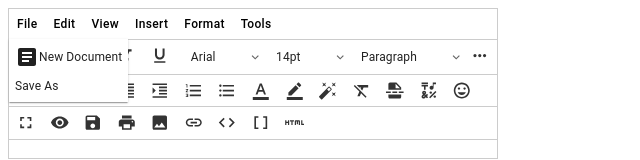
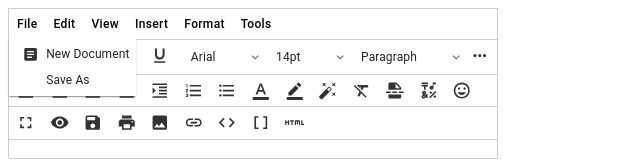
Before and after one commit to dcorby/react-wysiwyg, a React app: page / in a window 1280 px wide. Both pictures are taken after a click on the button "File". Shown: the top 160 px of the page, without its empty margins (0-640 px from the left). Built offline with nearby package versions, Linux system fonts and the light colour scheme.

Commit message:
Working on dropdown icon styling

```diff
--- a/src/MenuListComposition.js
+++ b/src/MenuListComposition.js
@@ -1,5 +1,5 @@
 import React from 'react';
-import * as Icons from './icons2';
+import * as Icons from './icons';
 import Button from '@mui/material/Button';
 import ClickAwayListener from '@mui/material/ClickAwayListener';
 import Grow from '@mui/material/Grow';
@@ -110,10 +110,10 @@ export default function MenuListComposition({ label, items }) {
                         key={idx}
                         onClick={handleClose}
                         value={Object.keys(elem)[0]}>
-                      {Object.values(elem)[0]['icon']
-                         && React.createElement(Icons.Map[Object.values(elem)[0]['icon']], {
-                           // ...
-                       })
+                      {(Object.values(elem)[0]['icon']
+                          && React.createElement(Icons.Map[Object.values(elem)[0]['icon']], {
+                            className: styles.icon
+                        })) || <Icons.Square className={styles.icon} sx={{ 'color': '#ffffff' }}/>
                       }
                       {Object.values(elem)[0]['label']}
                       </MenuItem>
--- a/src/icons.js
+++ b/src/icons.js
@@ -1,31 +1,69 @@
-export { default as Undo } from '@mui/icons-material/Undo';
-export { default as Redo } from '@mui/icons-material/Redo';
-export { default as FormatBold } from '@mui/icons-material/FormatBold';
-export { default as FormatItalic } from '@mui/icons-material/FormatItalic';
-export { default as FormatUnderlined } from '@mui/icons-material/FormatUnderlined';
-export { default as MoreHoriz } from '@mui/icons-material/MoreHoriz';
-export { default as FormatAlignLeft } from '@mui/icons-material/FormatAlignLeft';
-export { default as FormatAlignCenter } from '@mui/icons-material/FormatAlignCenter';
-export { default as FormatAlignRight } from '@mui/icons-material/FormatAlignRight';
-export { default as FormatAlignJustify } from '@mui/icons-material/FormatAlignJustify';
-export { default as FormatIndentIncrease } from '@mui/icons-material/FormatIndentIncrease';
-export { default as FormatListNumbered } from '@mui/icons-material/FormatListNumbered';
-export { default as FormatListBulleted } from '@mui/icons-material/FormatListBulleted';
-export { default as FormatColorText } from '@mui/icons-material/FormatColorText';
-export { default as BorderColor } from '@mui/icons-material/BorderColor';
-export { default as AutoFixHigh } from '@mui/icons-material/AutoFixHigh';
-export { default as FormatClear } from '@mui/icons-material/FormatClear';
-export { default as InsertPageBreak } from '@mui/icons-material/InsertPageBreak';
-export { default as EmojiSymbols } from '@mui/icons-material/EmojiSymbols';
-export { default as InsertEmoticon } from '@mui/icons-material/InsertEmoticon';
-export { default as Fullscreen } from '@mui/icons-material/Fullscreen';
-export { default as Visibility } from '@mui/icons-material/Visibility';
-export { default as Save } from '@mui/icons-material/Save';
-export { default as Print } from '@mui/icons-material/Print';
-export { default as InsertPhoto } from '@mui/icons-material/InsertPhoto';
-export { default as InsertLink } from '@mui/icons-material/InsertLink';
-export { default as Html } from '@mui/icons-material/Html';
-export { default as Code } from '@mui/icons-material/Code';
-export { default as DataArray } from '@mui/icons-material/DataArray';
-export { default as KeyboardArrowDown } from '@mui/icons-material/KeyboardArrowDown';
-export { default as Article } from '@mui/icons-material/Article';
+import Undo from '@mui/icons-material/Undo';
+import Redo from '@mui/icons-material/Redo';
+import FormatBold from '@mui/icons-material/FormatBold';
+import FormatItalic from '@mui/icons-material/FormatItalic';
+import FormatUnderlined from '@mui/icons-material/FormatUnderlined';
+import MoreHoriz from '@mui/icons-material/MoreHoriz';
+import FormatAlignLeft from '@mui/icons-material/FormatAlignLeft';
+import FormatAlignCenter from '@mui/icons-material/FormatAlignCenter';
+import FormatAlignRight from '@mui/icons-material/FormatAlignRight';
+import FormatAlignJustify from '@mui/icons-material/FormatAlignJustify';
+import FormatIndentIncrease from '@mui/icons-material/FormatIndentIncrease';
+import FormatListNumbered from '@mui/icons-material/FormatListNumbered';
+import FormatListBulleted from '@mui/icons-material/FormatListBulleted';
+import FormatColorText from '@mui/icons-material/FormatColorText';
+import BorderColor from '@mui/icons-material/BorderColor';
+import AutoFixHigh from '@mui/icons-material/AutoFixHigh';
+import FormatClear from '@mui/icons-material/FormatClear';
+import InsertPageBreak from '@mui/icons-material/InsertPageBreak';
+import EmojiSymbols from '@mui/icons-material/EmojiSymbols';
+import InsertEmoticon from '@mui/icons-material/InsertEmoticon';
+import Fullscreen from '@mui/icons-material/Fullscreen';
+import Visibility from '@mui/icons-material/Visibility';
+import Save from '@mui/icons-material/Save';
+import Print from '@mui/icons-material/Print';
+import InsertPhoto from '@mui/icons-material/InsertPhoto';
+import InsertLink from '@mui/icons-material/InsertLink';
+import Html from '@mui/icons-material/Html';
+import Code from '@mui/icons-material/Code';
+import DataArray from '@mui/icons-material/DataArray';
+import KeyboardArrowDown from '@mui/icons-material/KeyboardArrowDown';
+import Article from '@mui/icons-material/Article';
+import Square from '@mui/icons-material/Square';
+
+const Map = {
+  'Undo': Undo,
+  'Redo': Redo,
+  'FormatBold': FormatBold,
+  'FormatItalic': FormatItalic,
+  'FormatUnderlined': FormatUnderlined,
+  'MoreHoriz': MoreHoriz,
+  'FormatAlignLeft': FormatAlignLeft,
+  'FormatAlignCenter': FormatAlignCenter,
+  'FormatAlignRight': FormatAlignRight,
+  'FormatAlignJustify': FormatAlignJustify,
+  'FormatIndentIncrease': FormatIndentIncrease,
+  'FormatListNumbered': FormatListNumbered,
+  'FormatListBulleted': FormatListBulleted,
+  'FormatColorText': FormatColorText,
+  'BorderColor': BorderColor,
+  'AutoFixHigh': AutoFixHigh,
+  'FormatClear': FormatClear,
+  'InsertPageBreak': InsertPageBreak,
+  'EmojiSymbols': EmojiSymbols,
+  'InsertEmoticon': InsertEmoticon,
+  'Fullscreen': Fullscreen,
+  'Visibility': Visibility,
+  'Save': Save,
+  'Print': Print,
+  'InsertPhoto': InsertPhoto,
+  'InsertLink': InsertLink,
+  'Html': Html,
+  'Code': Code,
+  'DataArray': DataArray,
+  'KeyboardArrowDown': KeyboardArrowDown,
+  'Article': Article,
+  'Square': Square
+};
+
+export { Undo, Redo, FormatBold, FormatItalic, FormatUnderlined, MoreHoriz, FormatAlignLeft, FormatAlignCenter, FormatAlignRight, FormatAlignJustify, FormatIndentIncrease, FormatListNumbered, FormatListBulleted, FormatColorText, BorderColor, AutoFixHigh, FormatClear, InsertPageBreak, EmojiSymbols, InsertEmoticon, Fullscreen, Visibility, Save, Print, InsertPhoto, InsertLink, Html, Code, DataArray, KeyboardArrowDown, Article, Square, Map }
--- a/src/icons2.js
+++ /dev/null
@@ -1,67 +0,0 @@
-import Undo from '@mui/icons-material/Undo';
-import Redo from '@mui/icons-material/Redo';
-import FormatBold from '@mui/icons-material/FormatBold';
-import FormatItalic from '@mui/icons-material/FormatItalic';
-import FormatUnderlined from '@mui/icons-material/FormatUnderlined';
-import MoreHoriz from '@mui/icons-material/MoreHoriz';
-import FormatAlignLeft from '@mui/icons-material/FormatAlignLeft';
-import FormatAlignCenter from '@mui/icons-material/FormatAlignCenter';
-import FormatAlignRight from '@mui/icons-material/FormatAlignRight';
-import FormatAlignJustify from '@mui/icons-material/FormatAlignJustify';
-import FormatIndentIncrease from '@mui/icons-material/FormatIndentIncrease';
-import FormatListNumbered from '@mui/icons-material/FormatListNumbered';
-import FormatListBulleted from '@mui/icons-material/FormatListBulleted';
-import FormatColorText from '@mui/icons-material/FormatColorText';
-import BorderColor from '@mui/icons-material/BorderColor';
-import AutoFixHigh from '@mui/icons-material/AutoFixHigh';
-import FormatClear from '@mui/icons-material/FormatClear';
-import InsertPageBreak from '@mui/icons-material/InsertPageBreak';
-import EmojiSymbols from '@mui/icons-material/EmojiSymbols';
-import InsertEmoticon from '@mui/icons-material/InsertEmoticon';
-import Fullscreen from '@mui/icons-material/Fullscreen';
-import Visibility from '@mui/icons-material/Visibility';
-import Save from '@mui/icons-material/Save';
-import Print from '@mui/icons-material/Print';
-import InsertPhoto from '@mui/icons-material/InsertPhoto';
-import InsertLink from '@mui/icons-material/InsertLink';
-import Html from '@mui/icons-material/Html';
-import Code from '@mui/icons-material/Code';
-import DataArray from '@mui/icons-material/DataArray';
-import KeyboardArrowDown from '@mui/icons-material/KeyboardArrowDown';
-import Article from '@mui/icons-material/Article';
-
-const Map = {
-  'Undo': Undo,
-  'Redo': Redo,
-  'FormatBold': FormatBold,
-  'FormatItalic': FormatItalic,
-  'FormatUnderlined': FormatUnderlined,
-  'MoreHoriz': MoreHoriz,
-  'FormatAlignLeft': FormatAlignLeft,
-  'FormatAlignCenter': FormatAlignCenter,
-  'FormatAlignRight': FormatAlignRight,
-  'FormatAlignJustify': FormatAlignJustify,
-  'FormatIndentIncrease': FormatIndentIncrease,
-  'FormatListNumbered': FormatListNumbered,
-  'FormatListBulleted': FormatListBulleted,
-  'FormatColorText': FormatColorText,
-  'BorderColor': BorderColor,
-  'AutoFixHigh': AutoFixHigh,
-  'FormatClear': FormatClear,
-  'InsertPageBreak': InsertPageBreak,
-  'EmojiSymbols': EmojiSymbols,
-  'InsertEmoticon': InsertEmoticon,
-  'Fullscreen': Fullscreen,
-  'Visibility': Visibility,
-  'Save': Save,
-  'Print': Print,
-  'InsertPhoto': InsertPhoto,
-  'InsertLink': InsertLink,
-  'Html': Html,
-  'Code': Code,
-  'DataArray': DataArray,
-  'KeyboardArrowDown': KeyboardArrowDown,
-  'Article': Article
-};
-
-export { Map };
--- a/src/styles/MenuListComposition.module.css
+++ b/src/styles/MenuListComposition.module.css
@@ -0,0 +1,8 @@
+
+.icon {
+  transform: scale(1.00);
+  max-width: 0.70em;
+  max-height: 0.70em;
+  padding: 0.00em 0.30em 0.00em 0.30em;
+  color: #333333;
+}
```
Also changed, not shown: 1 other file (tests, documents, lock files or other folders).
